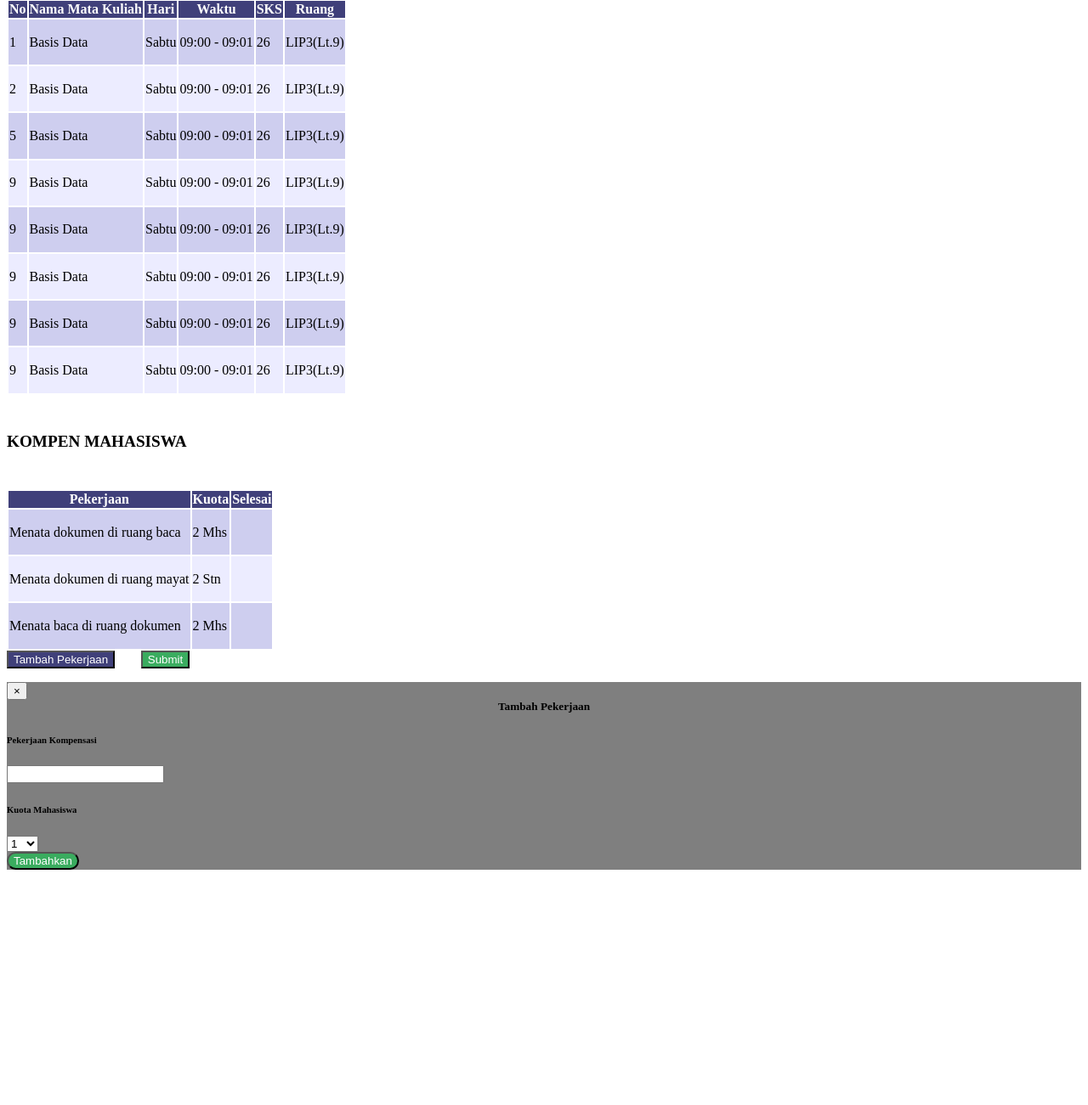
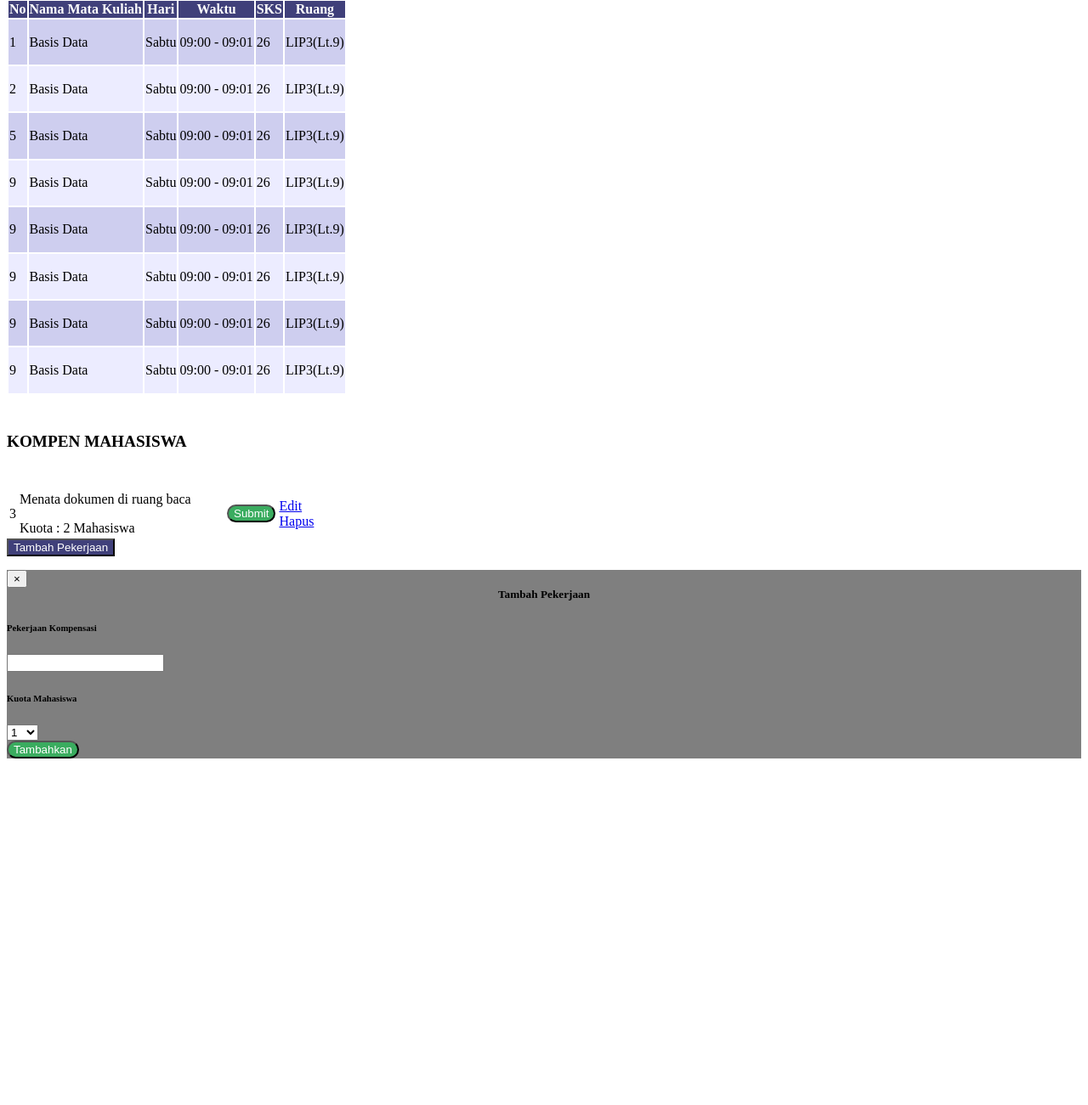
Before and after one commit to fardhanardhi/jti-website, a PHP site: page /module/dosen/home.php in a window 1280 px wide. Shown: the part 567-1868 px from the top of the page at 85% size. After the commit the page ends 1460 px from the top, so only its background shows below. Run offline with PHP 8.4, Linux system fonts and the light colour scheme.

Commit message:
revisi tampilan kompen bar sesuai mockup

```diff
--- a/css/dosen.css
+++ b/css/dosen.css
@@ -33,14 +33,6 @@
 
 /* Kompen Bar */
 
-#dosenHomepage .kompen-bar {
-  height: 100%;
-}
-
-#dosenHomepage .kompen-check > input[type="checkbox"] {
-  display: none;
-}
-
 #dosenHomepage .tambah-pekerjaan-kompen{
   background-color: #40407a;
   color: white;
@@ -74,3 +66,22 @@
 #dosenHomepage .tambahkan-modal-parent{
   padding-right: 4em;
 }
+
+#dosenHomepage .kompen-submit-btn{
+  background-color: #3AAC5F;
+  color: white;
+  border-radius: 20px;
+}
+
+#dosenHomepage td.nomor-kompen{
+  width: 0.3em;
+}
+#dosenHomepage td.deskripsi-kompen{
+  width: 15em;
+}
+#dosenHomepage td.pilihan-kompen{
+  width: 0.3em;
+}
+#dosenHomepage .isi-ada > table {
+  white-space: nowrap;
+}
--- a/module/dosen/home.php
+++ b/module/dosen/home.php
@@ -124,53 +124,38 @@
           <h6 class="border-bottom border-gray pb-2 mb-0 judul">KOMPEN MAHASISWA</h6>
           <div class="media text-muted pt-3">
             <div class="media-body pb-3 mb-0 small">
-              <div class="isi-ada text center">
+              <div class="isi-ada container-fluid">
+
                 <form action="">
-                  <table class="table table-striped table-bordered text-center">
-                    <thead>
-                      <tr>
-                        <th>Pekerjaan</th>
-                        <th>Kuota</th>
-                        <th>Selesai</th>
-                      </tr>
-                    </thead>
+                  <table class="table">
                     <tbody>
                       <tr>
-                        <td>Menata dokumen di ruang baca</td>
-                        <td>2 Mhs</td>
-                        <td>
-                          <div class="kompen-check">
-                            <input type="checkbox" value="" id="check1">
-                            <label for="check1" class="labelCheck far fa-square"></label>
+                        <td class="nomor-kompen">3</td>
+                        <td class="deskripsi-kompen">
+                          <p class="tugas-kompen">Menata dokumen di ruang baca</p>
+                          <p class="kuota-kompen">Kuota : 2 Mahasiswa</p>
+                        </td>
+                        <td class="action-kompen">
+                          <div class="kompen-submit">
+                            <button type="submit" class="btn btn-success kompen-submit-btn">Submit</button>
                           </div>
+
                         </td>
-                      </tr>
-                      <tr>
-                        <td>Menata dokumen di ruang mayat</td>
-                        <td>2 Stn</td>
-                        <td>
-                          <div class="kompen-check">
-                            <input type="checkbox" value="" id="check2">
-                            <label for="check2" class="labelCheck far fa-square"></label>
-                          </div>
-                        </td>
-                      </tr>
-                      <tr>
-                        <td>Menata baca di ruang dokumen</td>
-                        <td>2 Mhs</td>
-                        <td>
-                          <div class="kompen-check">
-                            <input type="checkbox" value="" id="check3">
-                            <label for="check3" class="labelCheck far fa-square"></label>
-                          </div>
-                        </td>
+                           <td class="pilihan-kompen">
+                            <div class="dropdown">
+                              <a data-toggle="dropdown"><i class="fa fa-ellipsis-v fa-2x waves-effect"></i></a>
+                              <div class="dropdown-menu">
+                                <a class="dropdown-item" href="#"><i class="far fa-edit"></i> Edit</a>
+                                <a class="dropdown-item" href="#"><i class="far fa-trash-alt"></i> Hapus</a>
+                              </div>
+                              </div>
+                           </td>
                       </tr>
                     </tbody>
                   </table>
                   <!-- Tombol  -->
                   <div class="d-flex justify-content-center">
                     <button type="button" class="btn tambah-pekerjaan-kompen" data-toggle="modal" data-target="#exampleModalCenter">Tambah Pekerjaan</button>
-                    <button type="submit" class="btn submit-kompen-dosen">Submit</button>
                   </div>
                 </form>
               </div>
```
